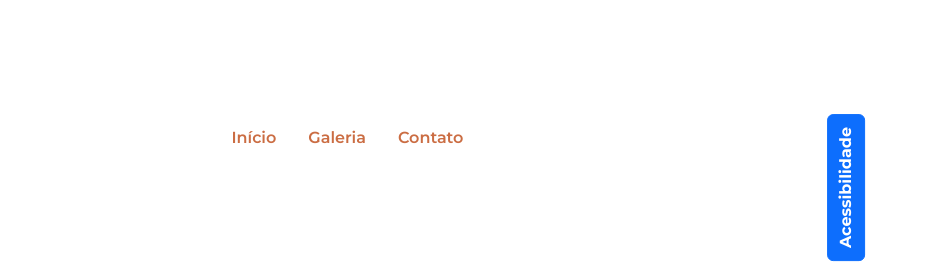
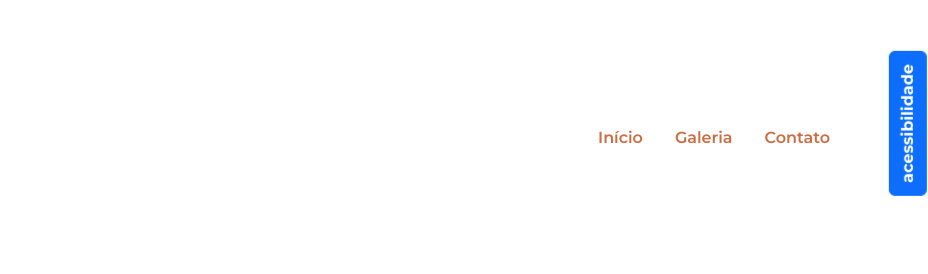
Before and after one commit to maria13bonita/1tri_Acessibilidade, a plain HTML site: page index.html in a window 1280 px wide. Shown: the top 274 px of the page, 352-1280 px from the left. Drawn offline with nearby package versions, Linux system fonts and the light colour scheme.

Commit message:
Update index.html

```diff
--- a/index.html
+++ b/index.html
@@ -21,9 +21,9 @@
                 <li class="nav-item"><a class="nav-link" href="#galeria">Galeria</a></li>
                 <li class="nav-item"><a class="nav-link" href="#contato">Contato</a></li>
             </ul>
-            <div id="Acessibilidade" class="Menu-Acessibilidade">
-                <button id="botao-Acessibilidade" class="btn btn-primary fw-bold rotacao-botao" aria-expanded="false">Acessibilidade</button>
-                <div id="opcoes-Acessibilidade" class="opcoes-Acessibilidade apresenta-lista">
+            <div id="acessibilidade" class="menu-acessibilidade">
+                <button id="botao-acessibilidade" class="btn btn-primary fw-bold rotacao-botao" aria-expanded="false">acessibilidade</button>
+                <div id="opcoes-acessibilidade" class="opcoes-acessibilidade apresenta-lista">
                     <button id="aumentar-fonte" class="btn btn-primary fw-bold" aria-label="Aumentar o tamanho da fonte">A+</button>
                     <button id="diminuir-fonte" class="btn btn-primary fw-bold" aria-label="diminuir o tamanho da fonte">A-</button>
                     <button id="alterna-contraste" class="btn btn-primary fw-bold" aria-label="Alterna o contraste de cores"> <i class="bi bi-shadows"></i></button>
```
